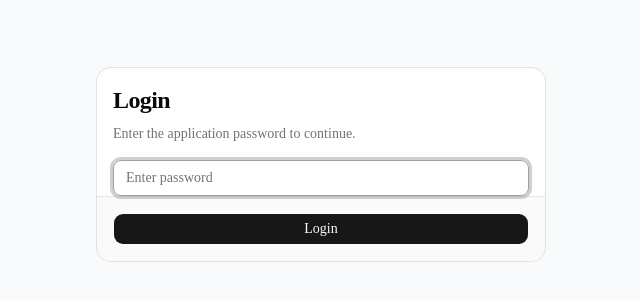
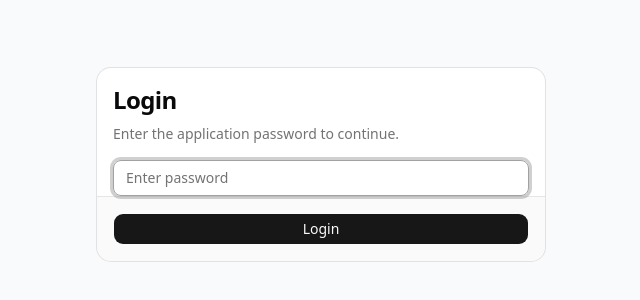
Before and after one commit to sato4sk/dairy-news-picker, a Next.js app: page /login in a window 1280 px wide. Shown: the part 236-536 px from the top of the page, without its empty margins (319-959 px from the left). Built offline with nearby package versions, Linux system fonts and the light colour scheme.

Commit message:
Fix build failures

```diff
--- a/src/app/(authenticated)/page.tsx
+++ b/src/app/(authenticated)/page.tsx
@@ -17,6 +17,9 @@
   PopoverTrigger,
 } from '@/components/ui/popover';
 import { getArticlesByDate, updateArticleStatus, getDailySummary } from '@/lib/db-actions';
+
+const VISIBLE_CATEGORIES = ['core', 'related', 'random'] as const satisfies readonly ArticleCategory[];
+type VisibleCategory = (typeof VISIBLE_CATEGORIES)[number];
 
 export default function TriagePage() {
   const [articles, setArticles] = useState<Article[]>([]);
@@ -68,7 +71,7 @@
   // to keep them visible for feedback.
   const filteredArticles = articles;
 
-  const categorizedArticles: Record<ArticleCategory, Article[]> = {
+  const categorizedArticles: Record<VisibleCategory, Article[]> = {
     core: filteredArticles.filter((a) => a.category === 'core'),
     related: filteredArticles.filter((a) => a.category === 'related'),
     random: filteredArticles.filter((a) => a.category === 'random'),
@@ -165,7 +168,7 @@
           </section>
 
           <div className="space-y-10">
-            {(['core', 'related', 'random'] as const).map((category) => (
+            {VISIBLE_CATEGORIES.map((category) => (
               <section key={category} className="space-y-4">
                 <div className="flex items-center justify-between border-b pb-2">
                   <h3 className="text-xl font-bold capitalize text-slate-800 flex items-center gap-2">
--- a/src/app/globals.css
+++ b/src/app/globals.css
@@ -7,8 +7,10 @@
 @theme inline {
   --color-background: var(--background);
   --color-foreground: var(--foreground);
-  --font-sans: var(--font-sans);
-  --font-mono: var(--font-geist-mono);
+  --font-sans: ui-sans-serif, system-ui, sans-serif, "Apple Color Emoji",
+    "Segoe UI Emoji", "Segoe UI Symbol", "Noto Color Emoji";
+  --font-mono: ui-monospace, SFMono-Regular, Menlo, Monaco, Consolas,
+    "Liberation Mono", "Courier New", monospace;
   --font-heading: var(--font-sans);
   --color-sidebar-ring: var(--sidebar-ring);
   --color-sidebar-border: var(--sidebar-border);
--- a/src/app/layout.tsx
+++ b/src/app/layout.tsx
@@ -1,17 +1,6 @@
 import type { Metadata, Viewport } from "next";
-import { Geist, Geist_Mono } from "next/font/google";
 import "./globals.css";
 import { Toaster } from "@/components/ui/sonner";
-
-const geistSans = Geist({
-  variable: "--font-geist-sans",
-  subsets: ["latin"],
-});
-
-const geistMono = Geist_Mono({
-  variable: "--font-geist-mono",
-  subsets: ["latin"],
-});
 
 export const metadata: Metadata = {
   title: "Dairy News Picker",
@@ -38,9 +27,7 @@
 }>) {
   return (
     <html lang="ja" className="h-full">
-      <body
-        className={`${geistSans.variable} ${geistMono.variable} antialiased h-full bg-slate-50 text-slate-900`}
-      >
+      <body className="antialiased h-full bg-slate-50 text-slate-900">
         {children}
         <Toaster />
       </body>
```
